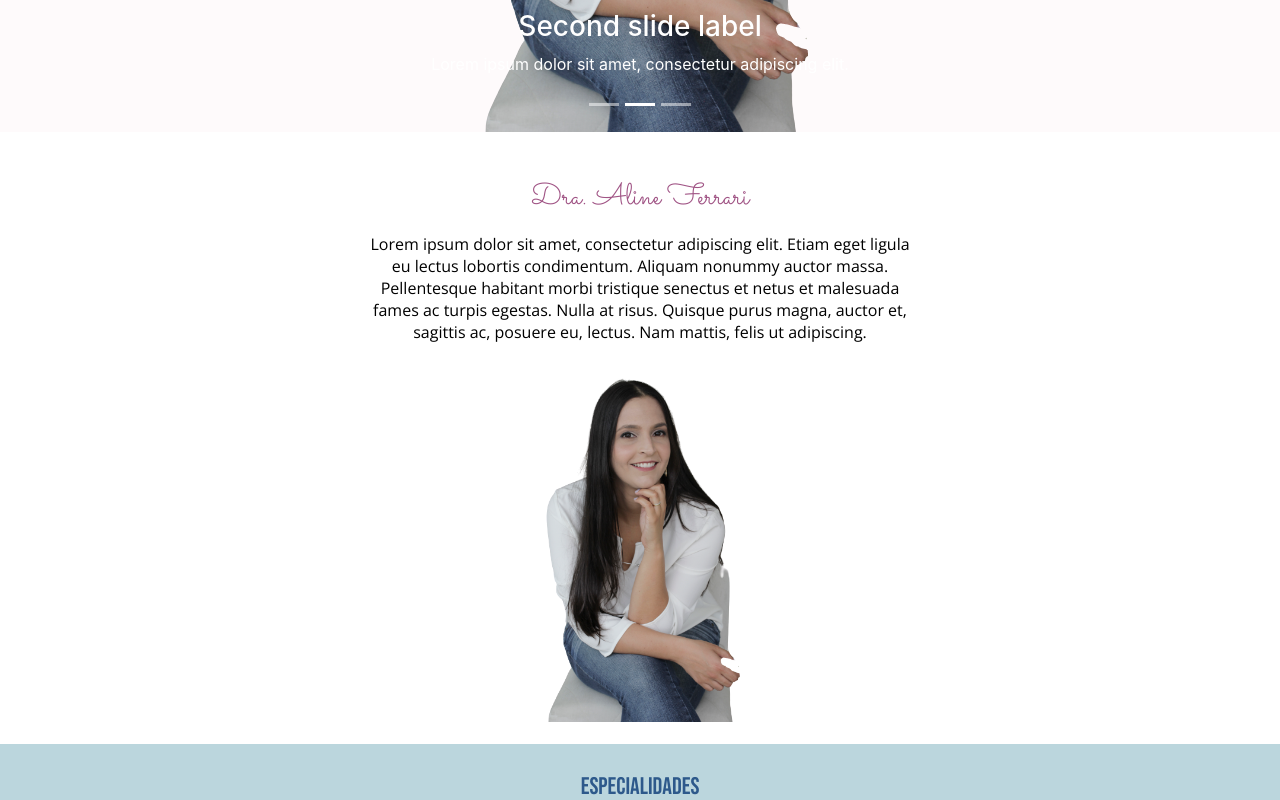
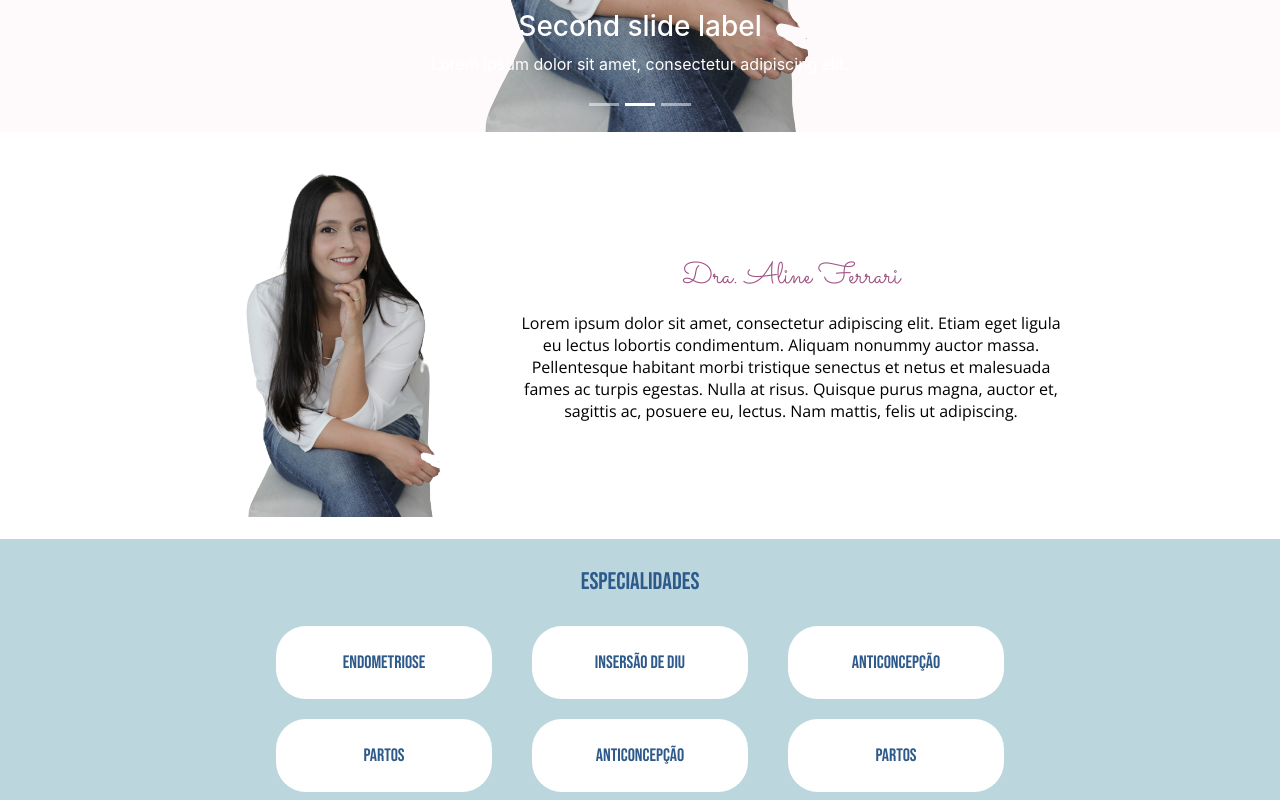
Before and after one commit to daniferrari/aline-ferrari, a React (Create React App) app: page / in a window 1280 px wide. Shown: the part 600-1400 px from the top of the page. Built offline with nearby package versions, Linux system fonts and the light colour scheme.

Commit message:
tornando sobre desktop

```diff
--- a/src/components/contact/contact.scss
+++ b/src/components/contact/contact.scss
@@ -58,6 +58,7 @@
                 color: $cloud;
                 border: none;
                 font-size: 16px;
+                line-height: 25px;
 
                 &:hover {
                     background-color: $female-medium;
--- a/src/components/expertise/Expertise.jsx
+++ b/src/components/expertise/Expertise.jsx
@@ -3,7 +3,7 @@ import './expertise.scss';
 
 function Expertise () {
 
-    let expertiseData =  ['Endometriose', 'Insersão de DIU', 'Anticoncepção', 'Partos'];
+    let expertiseData =  ['Endometriose', 'Insersão de DIU', 'Anticoncepção', 'Partos', 'Anticoncepção', 'Partos'];
 
     let teste = expertiseData.map((item, index) => {
         return (<div key={index}>{item}</div>);
--- a/src/components/expertise/expertise.scss
+++ b/src/components/expertise/expertise.scss
@@ -23,7 +23,7 @@
         flex-wrap: wrap;
         justify-content: center;
         width: 90%;
-        max-width: 600px;
+        max-width: 900px;
         margin: 0 auto;
 
         > div {
--- a/src/components/introduction/Introduction.jsx
+++ b/src/components/introduction/Introduction.jsx
@@ -6,13 +6,16 @@ import aline1 from '../../assets/images/aline1.png';
 function Introduction () {
     return (
         <div id="introduction" className="Introduction">
-            <h2>Dra. Aline Ferrari</h2>
 
             <div>
+                <h2>Dra. Aline Ferrari</h2>
                 <p>Lorem ipsum dolor sit amet, consectetur adipiscing elit. Etiam eget ligula eu lectus lobortis condimentum. Aliquam nonummy auctor massa. Pellentesque habitant morbi tristique senectus et netus et malesuada fames ac turpis egestas. Nulla at risus. Quisque purus magna, auctor et, sagittis ac, posuere eu, lectus. Nam mattis, felis ut adipiscing.</p>
             </div>
 
-            <img src={aline1} alt="Foto de Aline"/>
+            <div>
+                <img src={aline1} alt="Foto de Aline"/>
+            </div>
+
         </div>
     );
 }
--- a/src/components/introduction/introduction.scss
+++ b/src/components/introduction/introduction.scss
@@ -2,6 +2,12 @@
 
 .Introduction {
     padding: 22px 0;
+
+    > div {
+        padding: 0 30px;
+        width: 100%;
+        max-width: 600px;
+        margin: 0 auto;
 
         h2 {
             font-family: 'Sacramento', cursive;
@@ -15,12 +21,6 @@
             margin-bottom: 20px;
             margin-top: 30px;
         }
-
-    > div {
-        padding: 0 30px;
-        width: 100%;
-        max-width: 600px;
-        margin: 0 auto;
 
         p {
             font-family: Open Sans;
@@ -39,3 +39,19 @@
         height: auto;
     }
 }
+
+@media (min-width: 800px){
+    .Introduction {
+        display: flex;
+        flex-direction: row-reverse;
+        min-width: 450px;
+        align-items: center;
+        justify-content: center;
+
+
+        > div {
+            width: initial;
+            margin: 0;
+        }
+    }
+}
```
Lines whose indentation alone changed are shown as unchanged.
